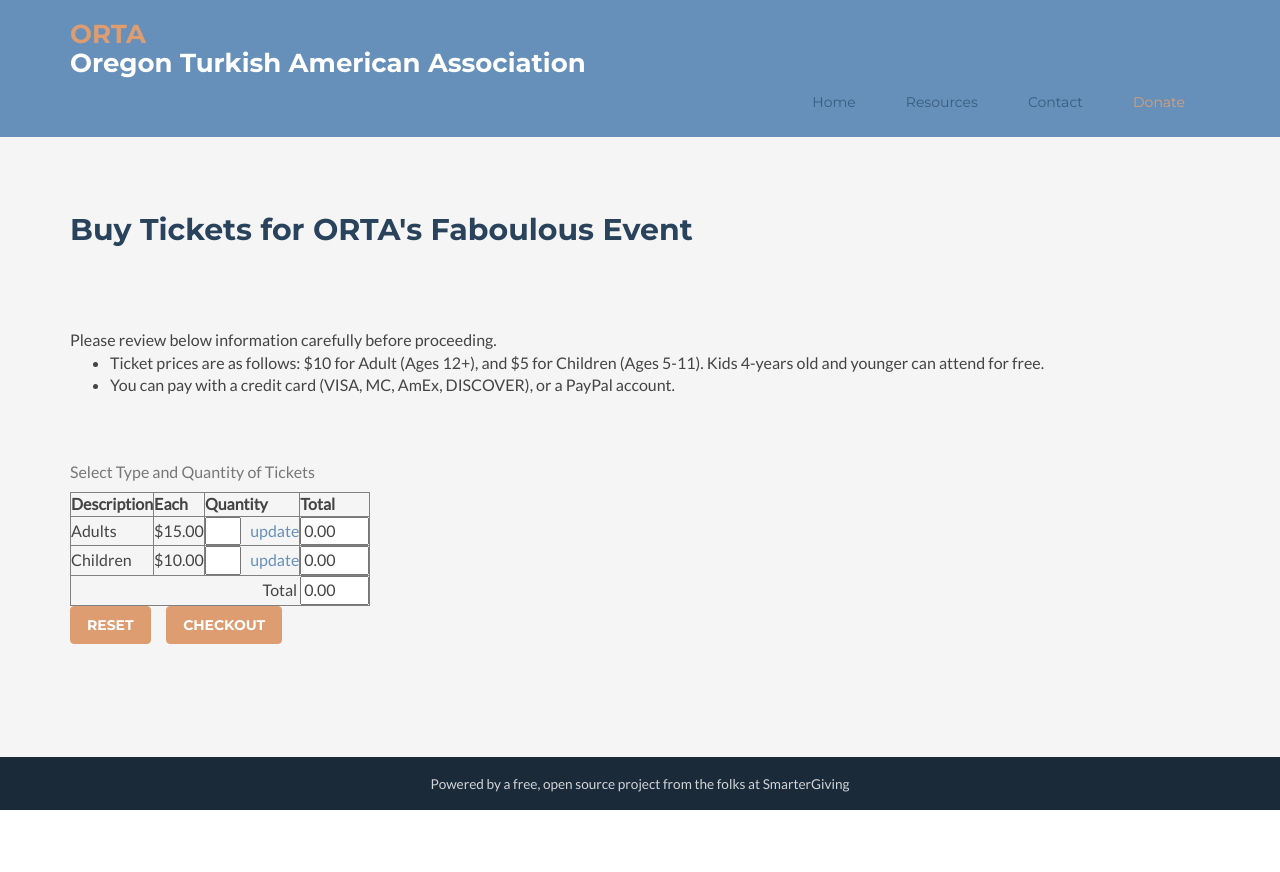
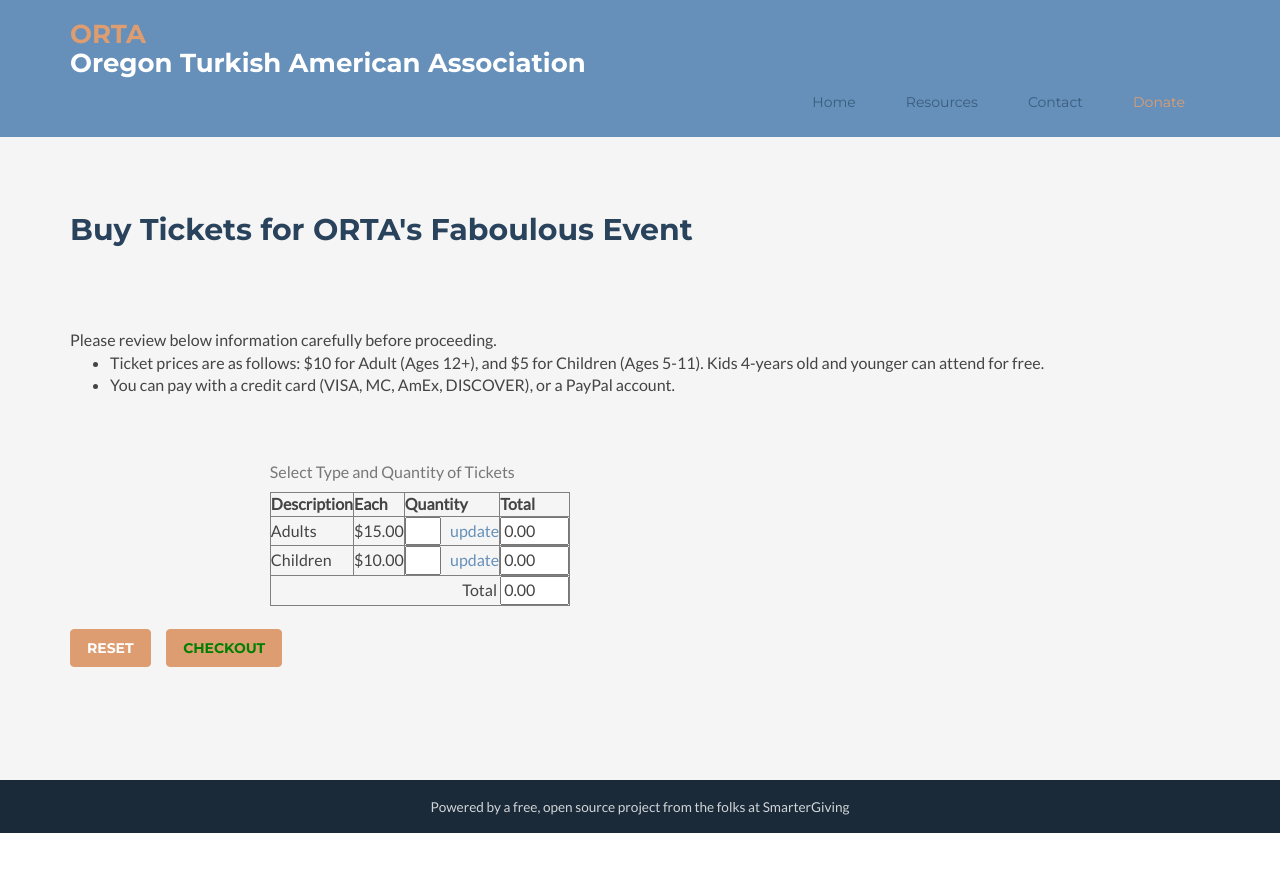
Before and after one commit to ortapdx/ortapdx.github.io, a Jekyll site: the page built from ppsample.html, in a window 1280 px wide. Shown: the top 872 px of the page. Built offline with Jekyll 4.4.1, drawn with Linux system fonts in a browser that asks for light colours; nearby versions of some CDN libraries; comment, search, counter and statistics services are not loaded.

Commit message:
Update ppsample.html

```diff
--- a/ppsample.html
+++ b/ppsample.html
@@ -54,6 +54,7 @@ layout: default
                    border  = "1"
                    frame   = "box"
                    rules   = "all"
+                   align   = "center"
                    summary = "Ticket Purchase">
             <caption>Select Type and Quantity of Tickets
             </caption>
@@ -112,7 +113,7 @@ layout: default
                 </td>
               </tr>
             </table>
-
+                  <br>
                   <input type    = "button"
                          value   = "Reset"
                          class   = "button btn btn-cta-secondary"
@@ -125,6 +126,7 @@ layout: default
                   <input type    = "button"
                          value   = "Checkout"
                          class   = "button btn btn-cta-secondary"
+                         style   = "color:green;"
                          onclick = "SendCart ();" />
                   &nbsp; &nbsp;
              </div>
```
